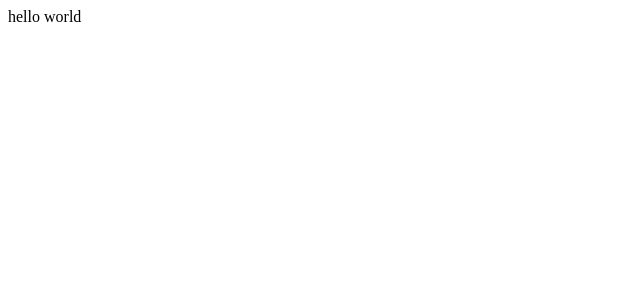
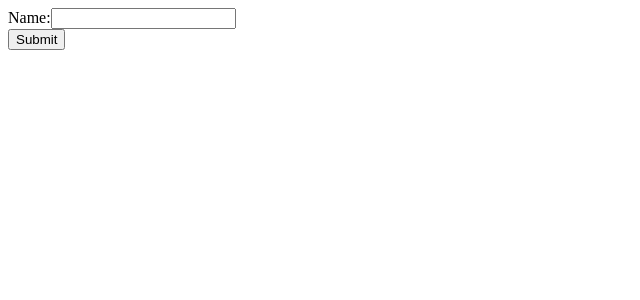
Before and after one commit to vy1406/Pwa-template, a React app: page / in a window 1280 px wide. Shown: the top 300 px of the page, without its empty margins (0-640 px from the left). Built offline with nearby package versions, Linux system fonts and the light colour scheme.

Commit message:
creating dummy server

```diff
--- /dev/null
+++ b/db.json
@@ -0,0 +1,10 @@
+{
+  "forms": [
+    {
+      "id": "156e",
+      "content": {
+        "name": "asdasd"
+      }
+    }
+  ]
+}
--- a/package.json
+++ b/package.json
@@ -7,7 +7,8 @@
     "start:dev": "cross-env NODE_ENV=development webpack serve --config ./webpack/webpack.dev.js --mode development",
     "start:qa": "cross-env NODE_ENV=qa webpack serve --config ./webpack/webpack.dev.js --mode production",
     "start": "cross-env NODE_ENV=prod webpack serve --config ./webpack/webpack.dev.js --mode production",
-    "build": "webpack --config ./webpack/webpack.prod.js --mode production"
+    "build": "webpack --config ./webpack/webpack.prod.js --mode production",
+    "dummyapi": "json-server --watch db.json"
   },
   "keywords": [],
   "author": "",
@@ -17,6 +18,7 @@
     "@babel/preset-env": "^7.23.9",
     "@babel/preset-react": "^7.23.3",
     "babel-loader": "^9.1.3",
+    "json-server": "^1.0.0-alpha.23",
     "react": "^18.2.0",
     "react-dom": "^18.2.0"
   },
--- a/src/App.js
+++ b/src/App.js
@@ -1,6 +1,7 @@
 import React from "react";
+import MyForm from "./containers/Form";
 
 function App() {
-    return <div>hello world</div>
+    return <div><MyForm/></div>
 }
 export default App
--- /dev/null
+++ b/src/containers/Form/index.js
@@ -0,0 +1,61 @@
+import React, { useState } from 'react';
+
+const postForm = async (formData) => {
+    try {
+        const response = await fetch('http://localhost:3000/forms', {
+          method: 'POST',
+          headers: {
+            'Content-Type': 'application/json',
+          },
+          body: JSON.stringify({ content: formData })
+        });
+
+        if (!response.ok) {
+          throw new Error('Network response was not ok');
+        }
+
+        const data = await response.json();
+        return data
+      } catch (error) {
+        console.error('Error while adding message:', error);
+      }
+}
+
+const MyForm = () => {
+  const [formData, setFormData] = useState({
+    name: '',
+  });
+
+  const handleChange = (e) => {
+    setFormData({ ...formData, [e.target.name]: e.target.value });
+  };
+
+  const handleSubmit = async (e) => {
+    e.preventDefault();
+    console.log(formData);
+    if (navigator.onLine) {
+        // Send data to the server
+        await postForm(formData);
+      } else {
+        // Save data to cache (e.g., IndexedDB, localStorage)
+        await saveDataForLater(formData);
+      }
+  };
+
+  return (
+    <form onSubmit={handleSubmit}>
+      <div>
+        <label>Name:</label>
+        <input
+          type="text"
+          name="name"
+          value={formData.name}
+          onChange={handleChange}
+        />
+      </div>
+      <button type="submit">Submit</button>
+    </form>
+  );
+};
+
+export default MyForm;
```
Also changed, not shown: src/services/http.serivce.js (added).
